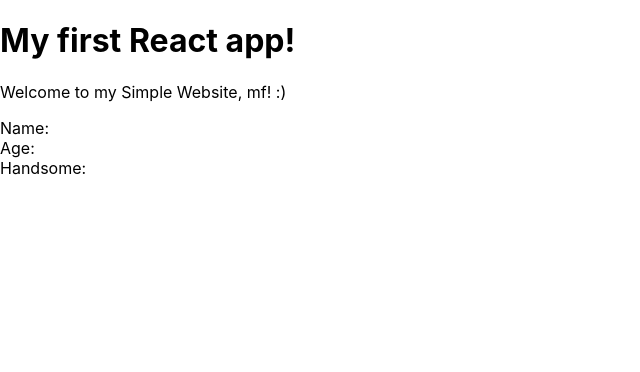
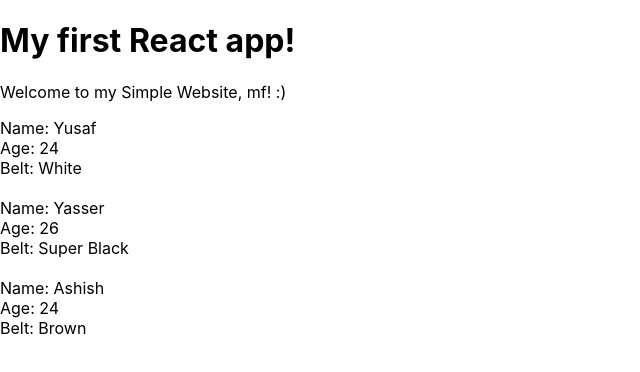
Before and after one commit to YusafOsei-Bonsu/React-and-Redux, a React (Create React App) app in the folder my-app/: page / in a window 1280 px wide. Shown: the top 372 px of the page, without its empty margins (0-640 px from the left). Built offline with nearby package versions, Linux system fonts and the light colour scheme.

Commit message:
Update Ninjas.js

```diff
--- a/my-app/src/Ninjas.js
+++ b/my-app/src/Ninjas.js
@@ -3,14 +3,23 @@
 // This will be a nested component within the root component (i.e. App.js)
 class Ninjas extends React.Component {
   render() {
-    // Prints the properties of the Ninjas component (in App.js)
-    // console.log(this.props);
-    const {name, age, belt} = this.props;
+    const {ninjas} = this.props;
+
+    // Every ninja will be stored in the list
+    const ninjaList = ninjas.map(ninja => {
+      return (
+        <div className="ninja" key={ninja.id}>
+          <div>Name: {ninja.name}</div>
+          <div>Age: {ninja.age}</div>
+          <div>Belt: {ninja.belt}</div>
+          <br/>
+        </div>
+      )
+    })
     return (
-      <div className="ninja">
-        <div>Name: {name}</div>
-        <div>Age: {age}</div>
-        <div>Handsome: {belt}</div>
+      // Printing each ninja
+      <div className="ninja-list">
+        {ninjaList}
       </div>
     )
   }
```
